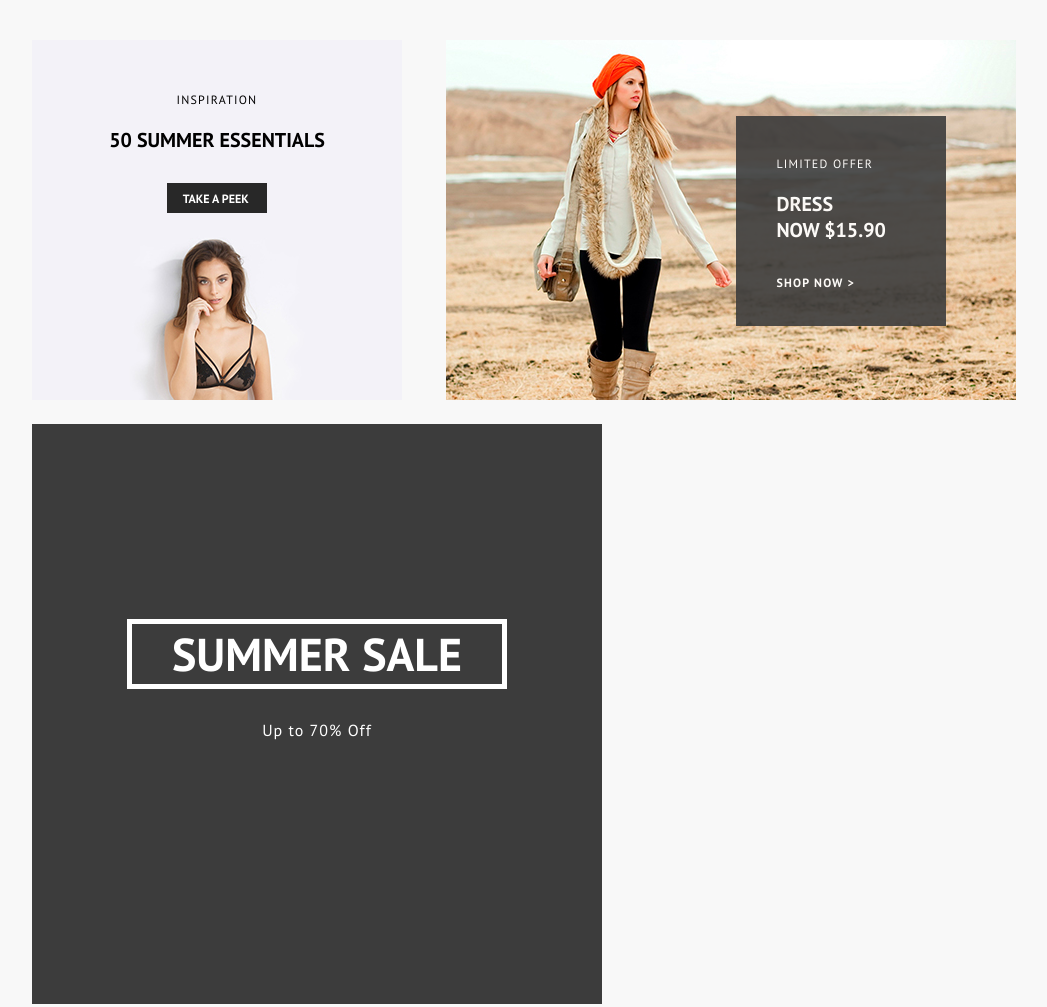
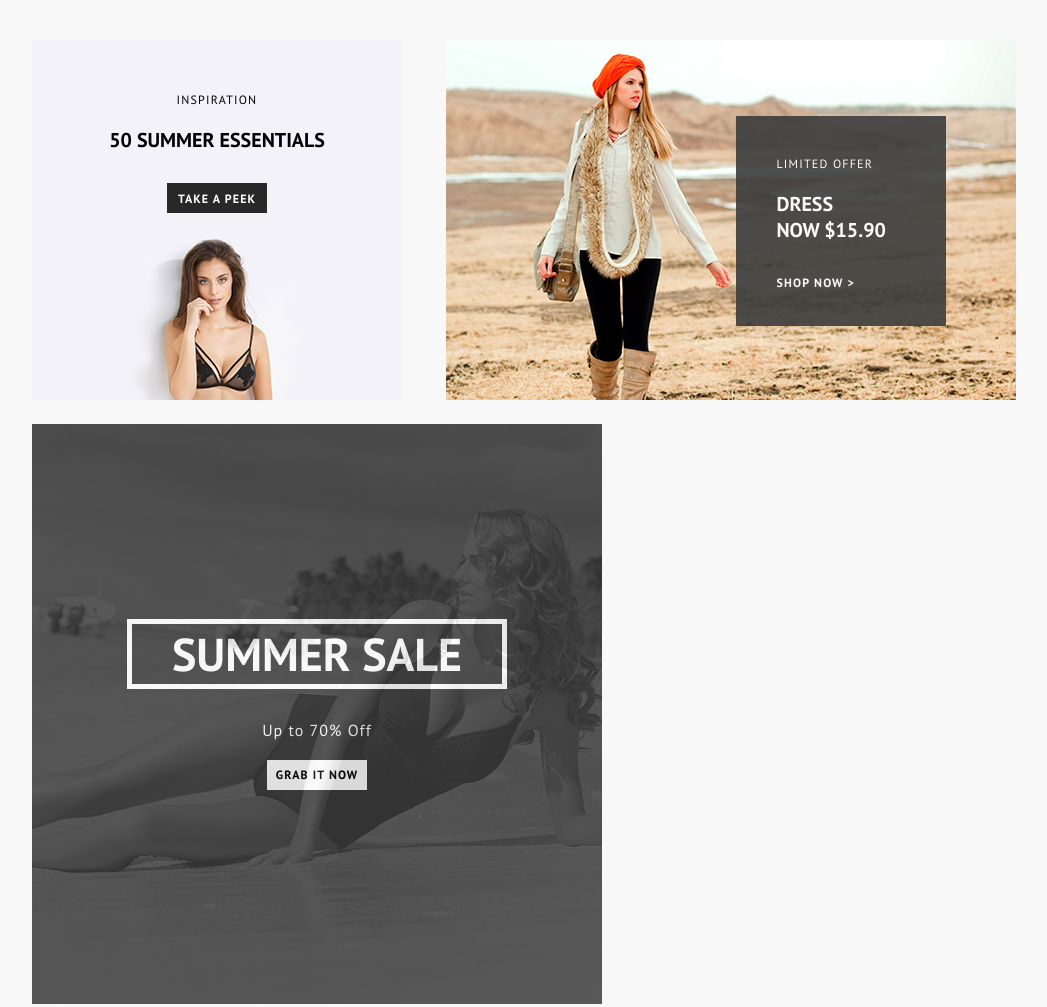
Before and after one commit to InspiredByMoon/inspiredbymoon.github.io, a plain HTML site: page index.html in a window 1280 px wide. Shown: the whole page, without its empty margins (108-1155 px from the left). Drawn offline with Linux system fonts and the light colour scheme.

Commit message:
summer_sale

```diff
--- a/css/banner_inspiration.css
+++ b/css/banner_inspiration.css
@@ -24,4 +24,5 @@
   font-weight: 600;
   font-family: 'PT Sans', sans-serif;
   text-transform: uppercase;
+  letter-spacing: 1.1px;
 }
--- a/css/banner_summer_sale.css
+++ b/css/banner_summer_sale.css
@@ -1,10 +1,20 @@
 .banner_summer_sale {
   width: 570px;
   height: 580px;
-  background: #3c3c3c;
   margin-top: 20px;
   display: inline-block;
   position: relative;
+  background: url(../img/summer_sale.jpg)
+}
+
+.layer {
+    background-color: #3c3c3c;
+    opacity: 0.85;
+    position: absolute;
+    top: 0;
+    left: 0;
+    width: 100%;
+    height: 100%;
 }
 
 .banner_summer_sale_inner {
@@ -12,3 +22,15 @@
   width: 380px;
   text-align: center;
 }
+
+.banner_summer_sale_button {
+  background-color: white;
+  border: none;
+  width: 100px;
+  height: 30px;
+  font-size: 12px;
+  font-weight: 600;
+  font-family: 'PT Sans', sans-serif;
+  text-transform: uppercase;
+  letter-spacing: 1.1px;
+}
--- a/index.html
+++ b/index.html
@@ -20,7 +20,7 @@
       <div class="banner_inspiration_text">
         <p>Inspiration</p>
         <h2>50 Summer Essentials</h2>
-        <button class="banner_inspiration_button" >Take a peek <img/></button>
+        <button class="banner_inspiration_button" >Take a peek</button>
       </div>
     </div>
 
@@ -35,9 +35,12 @@
     </div>
 
     <div class="banner_summer_sale">
-      <div class="banner_summer_sale_inner">
-        <h1 class="big_white">Summer Sale </h1>
-        <p class="white_condenced">Up to 70% Off</p>
+      <div class="layer">
+          <div class="banner_summer_sale_inner">
+            <h1 class="big_white">Summer Sale </h1>
+            <p class="white_condenced">Up to 70% Off</p>
+            <button class="banner_summer_sale_button" >Grab it now</button>
+          </div>
       </div>
     </div>
 
```
Also changed, not shown: img/summer_sale.jpg (added).
